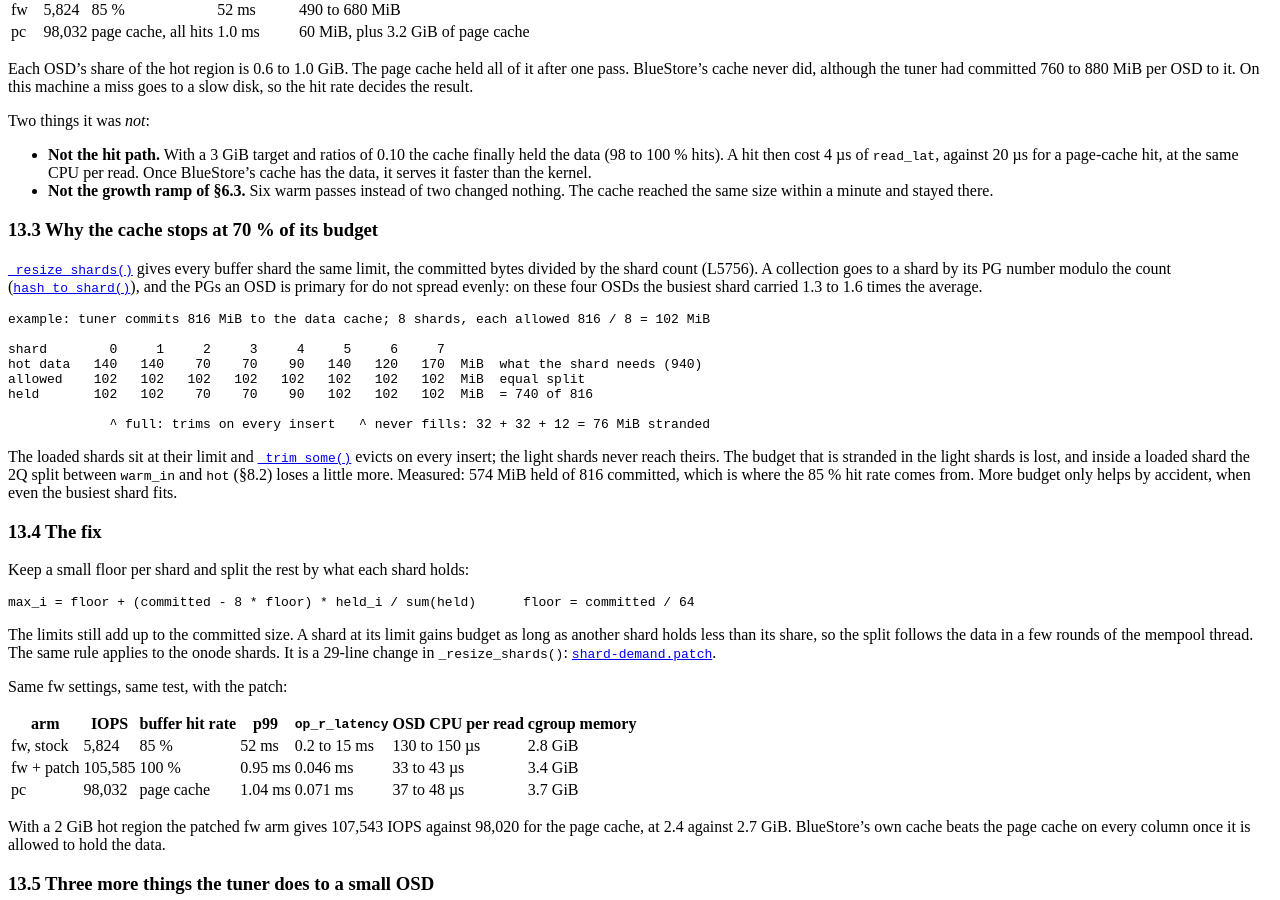
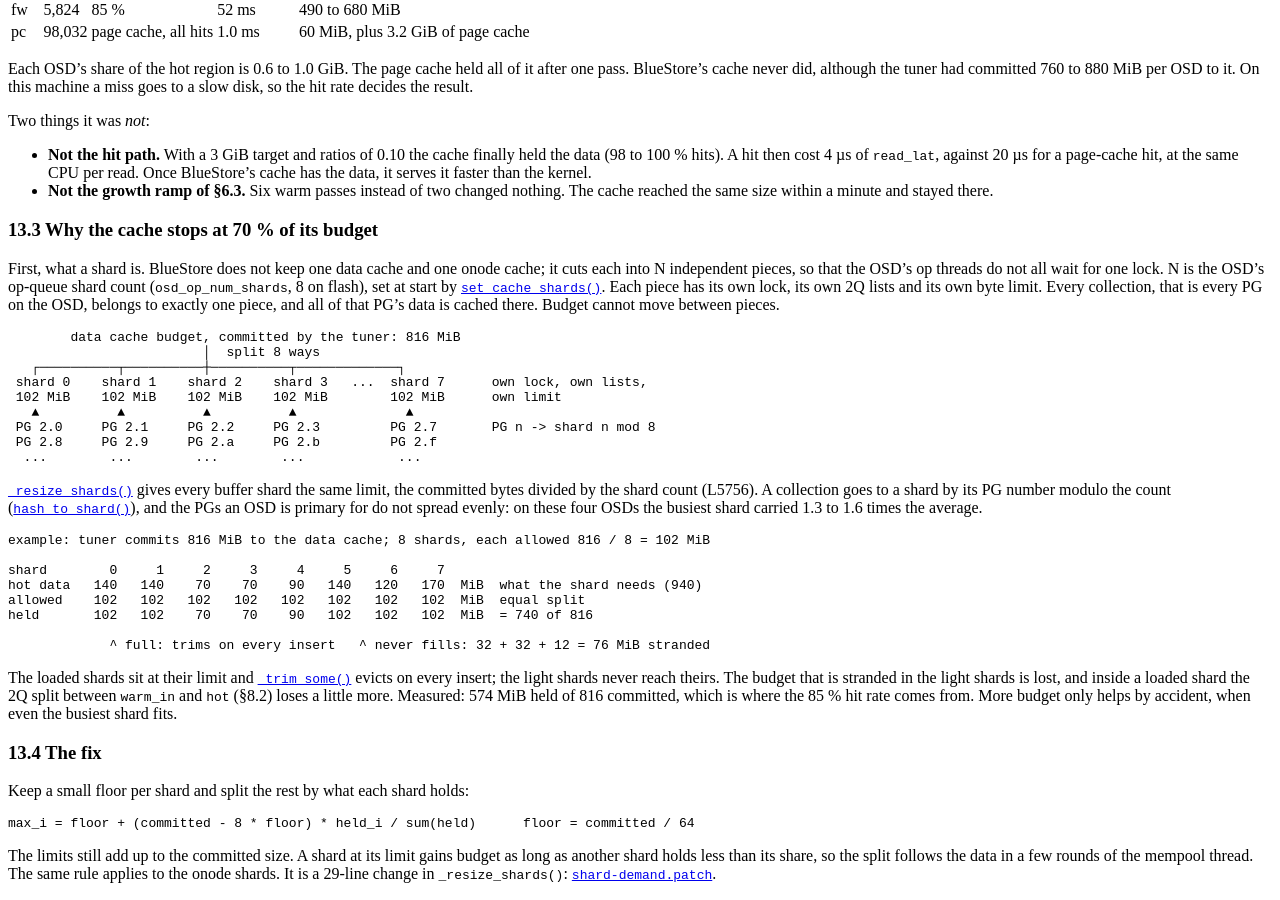
Before and after one commit to ming1/ming1.github.io, a Jekyll site: the page built from _posts/2026-10-21-ceph-memory-management.md, in a window 1280 px wide and 900 px high, scrolled down 14974 px. Built offline with Jekyll 4.4.1, drawn with Linux system fonts in a browser that asks for light colours.

Commit message:
ceph memory management: §13.3, explain what a cache shard is

````diff
--- a/_posts/2026-10-21-ceph-memory-management.md
+++ b/_posts/2026-10-21-ceph-memory-management.md
@@ -1055,6 +1055,27 @@
 
 ### 13.3 Why the cache stops at 70 % of its budget
 
+First, what a shard is. BlueStore does not keep one data cache and one
+onode cache; it cuts each into N independent pieces, so that the OSD's op
+threads do not all wait for one lock. N is the OSD's op-queue shard count
+(`osd_op_num_shards`, 8 on flash), set at start by
+[`set_cache_shards()`](https://github.com/ceph/ceph/blob/v21.3.0/src/os/bluestore/BlueStore.cc#L9405).
+Each piece has its own lock, its own 2Q lists and its own byte limit. Every
+collection, that is every PG on the OSD, belongs to exactly one piece, and
+all of that PG's data is cached there. Budget cannot move between pieces.
+
+```
+        data cache budget, committed by the tuner: 816 MiB
+                         │  split 8 ways
+   ┌──────────┬──────────┼──────────┬─────────────┐
+ shard 0    shard 1    shard 2    shard 3   ...  shard 7      own lock, own lists,
+ 102 MiB    102 MiB    102 MiB    102 MiB        102 MiB      own limit
+   ▲          ▲          ▲          ▲              ▲
+ PG 2.0     PG 2.1     PG 2.2     PG 2.3         PG 2.7       PG n -> shard n mod 8
+ PG 2.8     PG 2.9     PG 2.a     PG 2.b         PG 2.f
+  ...        ...        ...        ...            ...
+```
+
 [`_resize_shards()`](https://github.com/ceph/ceph/blob/v21.3.0/src/os/bluestore/BlueStore.cc#L5699) gives every
 buffer shard the same limit, the committed bytes divided by the shard
 count (L5756). A collection goes to a shard by its PG number modulo the
````
